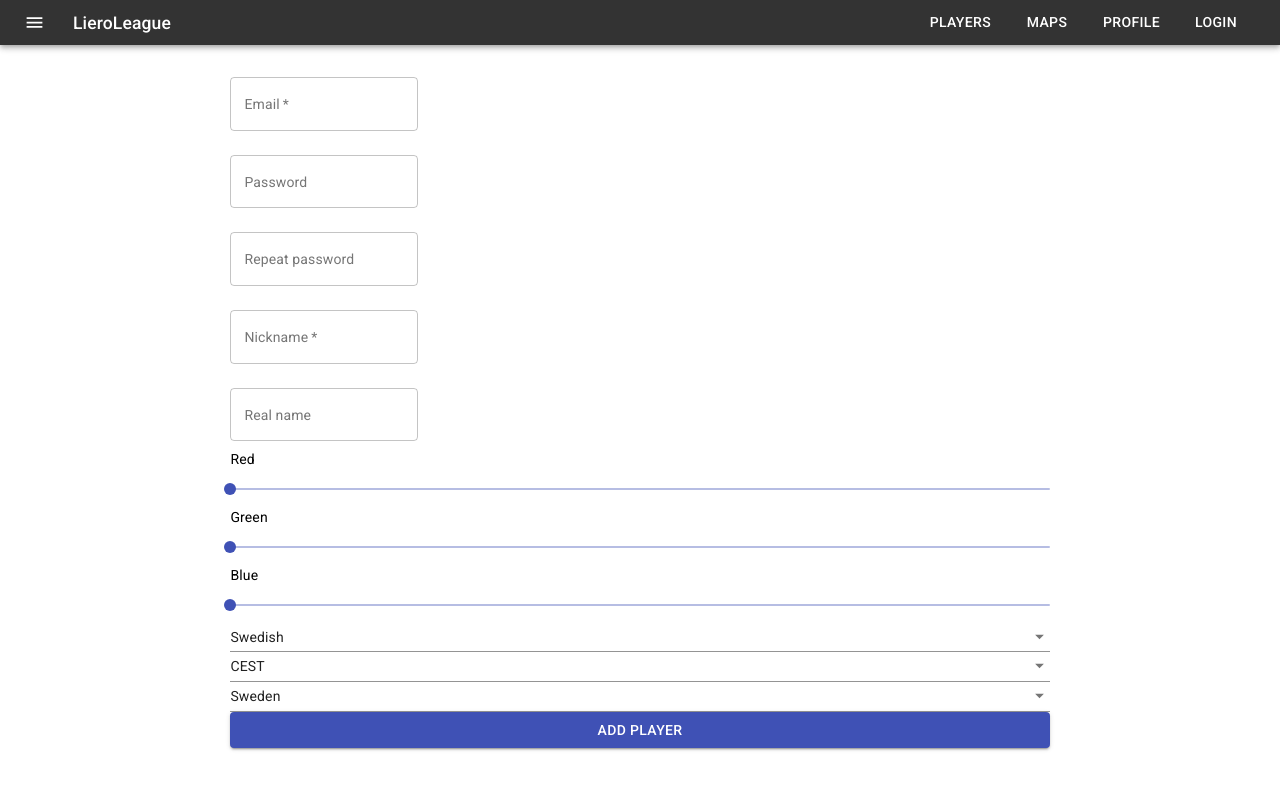
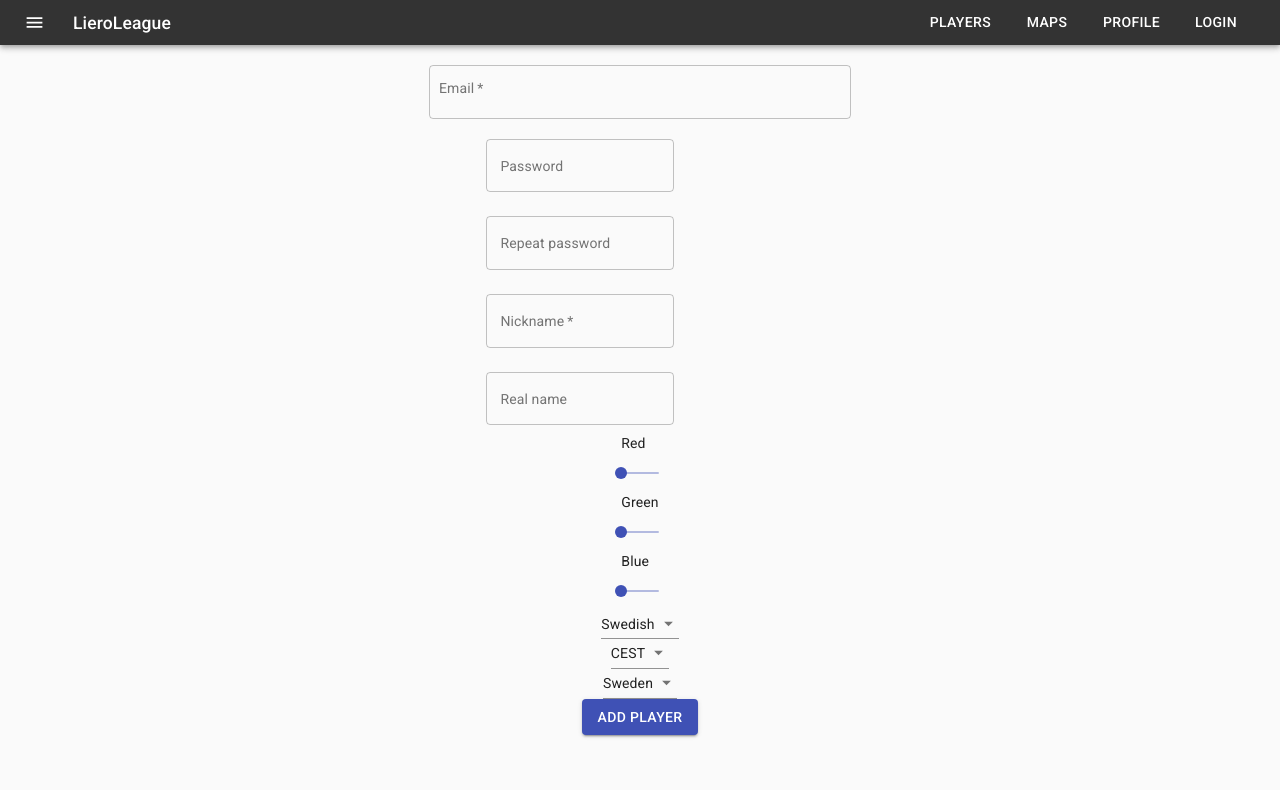
Before and after one commit to ahockersten/lieroleague, a React (Create React App) app in the folder frontend/: page /add-player in a window 1280 px wide. Shown: the top 790 px of the page. Built offline with nearby package versions, Linux system fonts and the light colour scheme.

Commit message:
Cleaning up css files and adding classes props

```diff
--- a/frontend/src/AddPlayer/add-player.css
+++ b/frontend/src/AddPlayer/add-player.css
@@ -2,13 +2,13 @@
   font-size: 14px;
 }
 
-.addplayerform {
+/* .addplayerform {
     width: 80%;
     margin: auto;
     display: flex;
     flex-direction: column;
     justify-content: center;
-}
+} */
 
 .textfield {
   width: 50%;
--- a/frontend/src/AddPlayer/index.tsx
+++ b/frontend/src/AddPlayer/index.tsx
@@ -7,10 +7,40 @@ import Typography from '@material-ui/core/Typography';
 import React from 'react';
 import './add-player.css';
 
-const AddPlayer: React.FC = () => (
-  <form className="addplayerform">
+import { createStyles, makeStyles, Theme } from '@material-ui/core/styles';
+
+const useStyles = makeStyles((theme: Theme) =>
+  createStyles({
+    addplayerform: {
+      width: '60%',
+      margin: 'auto',
+      display: 'flex',
+      flexDirection: 'column',
+      justifyContent: 'center',
+      alignItems: 'center',
+    },
+    textfield: {
+      width: '70%',
+      paddingTop: 4,
+      paddingBottom: 4,
+      paddingLeft: 4,
+      paddingRight: 4,
+      margin: 0,
+      fontSize: 10,
+      boxSizing: 'inherit',
+    },
+  }),
+);
+
+
+const AddPlayer: React.FC = () => {
+
+  const classes = useStyles();
+
+  return (
+    <form className={classes.addplayerform}>
       <TextField
-      className="textfield"
+        className={classes.textfield}
         required
         id="email"
         type="email"
@@ -95,6 +125,8 @@ const AddPlayer: React.FC = () => (
     </form>
   );
 
+};
+
 const ColorPicker: React.FC = () => (
   <div>
     <Typography id="red-picker" gutterBottom>
--- a/frontend/src/App.tsx
+++ b/frontend/src/App.tsx
@@ -5,10 +5,9 @@ import AddPlayer from './AddPlayer';
 import Header from './Header';
 import Login from './Login';
 import store from './store';
+import CssBaseline from '@material-ui/core/CssBaseline';
 
 import { createStyles, makeStyles, Theme } from '@material-ui/core/styles';
-
-import './app.css';
 
 const useStyles = makeStyles((theme: Theme) =>
   createStyles({
@@ -30,6 +29,7 @@ const App: React.FC = () => {
 
   return (
     <Provider store={store}>
+      <CssBaseline />
       <Header></Header>
       <div className={classes.body}>
         <Router>
--- a/frontend/src/Header/header.css
+++ /dev/null
@@ -1,7 +0,0 @@
-.header {
-  background-color: #444;
-  color: white;
-  font-family: 'Quicksand', sans-serif;
-  margin: 0 !important;
-  padding: 4px 32px;
-}
--- a/frontend/src/Header/index.tsx
+++ b/frontend/src/Header/index.tsx
@@ -9,8 +9,6 @@ import Typography from '@material-ui/core/Typography';
 import Button from '@material-ui/core/Button';
 import IconButton from '@material-ui/core/IconButton';
 import MenuIcon from '@material-ui/icons/Menu';
-
-import './header.css';
 
 
 const useStyles = makeStyles((theme: Theme) =>
@@ -27,12 +25,17 @@ const useStyles = makeStyles((theme: Theme) =>
     toolBar: {
       backgroundColor: '#333333',
       minHeight: 40,
+      fontFamily: 'Verdana',
+      fontSize: 10,
     },
     button: {
+      // fontSize: 10, doesn't apply
+      borderRadius: 0,
       marginLeft: 8,
       marginRight: 8,
       "&:hover": {
         color: '#bbb',
+        backgroundColor: '#282828',
       },
     },
   }),
--- a/frontend/src/app.css
+++ /dev/null
@@ -1,3 +0,0 @@
-body {
-  margin: 0;
-}
```
Lines whose indentation alone changed are shown as unchanged.
